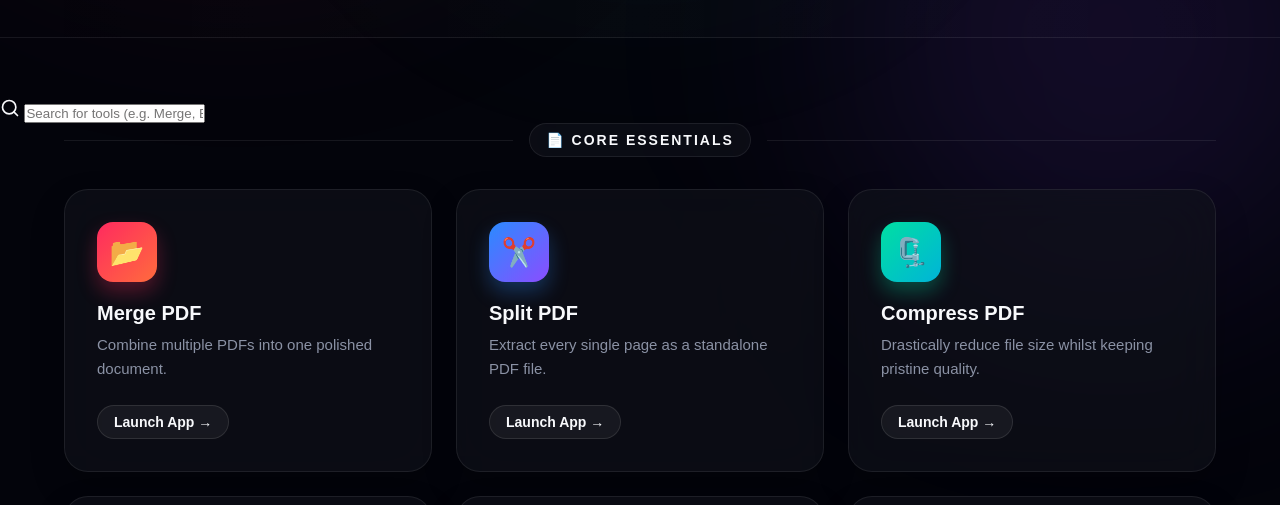
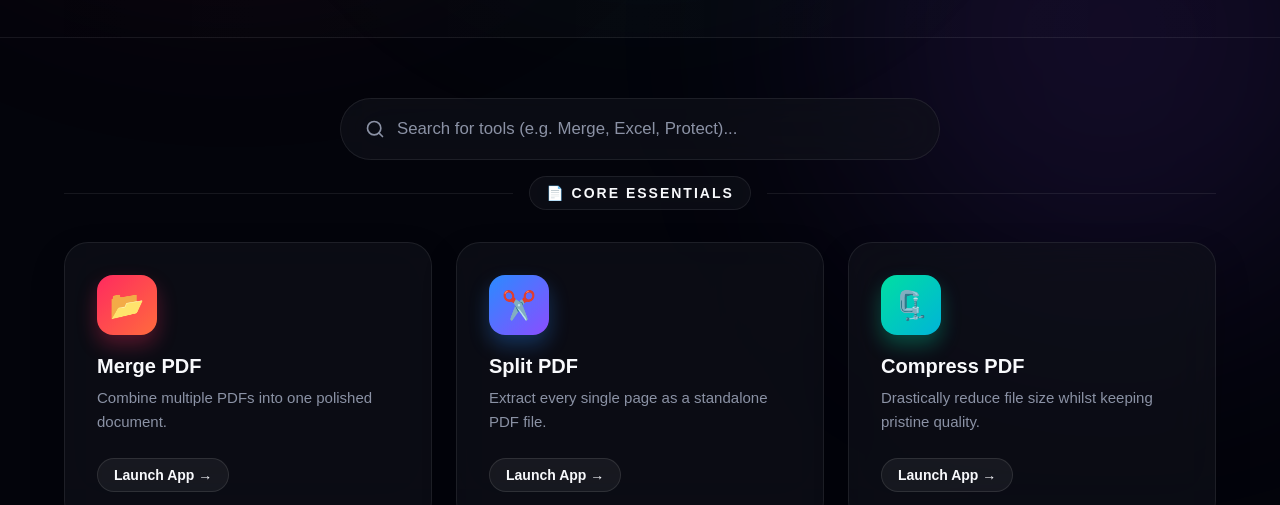
Before and after one commit to Yoginogia/quick-do-pdf, a plain HTML site: page index.html in a window 1280 px wide. Shown: the part 595-1100 px from the top of the page. Drawn offline with Linux system fonts and the light colour scheme.

Commit message:
fix(homepage): explicitly inline search-bar CSS to patch CDN caching delays

```diff
--- a/index.html
+++ b/index.html
@@ -709,7 +709,15 @@
         font-size: 32px;
       }
     }
-  </style>
+  /* SEARCH BAR CSS ADDED */
+.search-wrap{display:flex;justify-content:center;align-items:center;margin:3rem auto 1rem;max-width:600px;width:90%}
+.search-box{width:100%;position:relative;display:flex;align-items:center;background:var(--surface);border:1px solid var(--border);border-radius:50px;padding:0.5rem 1.5rem;transition:all 0.3s ease;backdrop-filter:var(--glass-blur);-webkit-backdrop-filter:var(--glass-blur)}
+.search-box:focus-within{border-color:var(--a1);box-shadow:0 0 20px color-mix(in srgb,var(--a1) 20%,transparent);transform:translateY(-2px)}
+.search-box svg{color:var(--muted);margin-right:12px;flex-shrink:0;transition:color 0.3s ease}
+.search-box:focus-within svg{color:var(--a1)}
+.search-box input{width:100%;background:transparent;border:none;color:var(--text);font-size:1.05rem;padding:0.75rem 0;outline:none;font-family:inherit}
+.search-box input::placeholder{color:var(--muted)}
+</style>
 
   <script src="theme.js"></script>
 </head>
```
